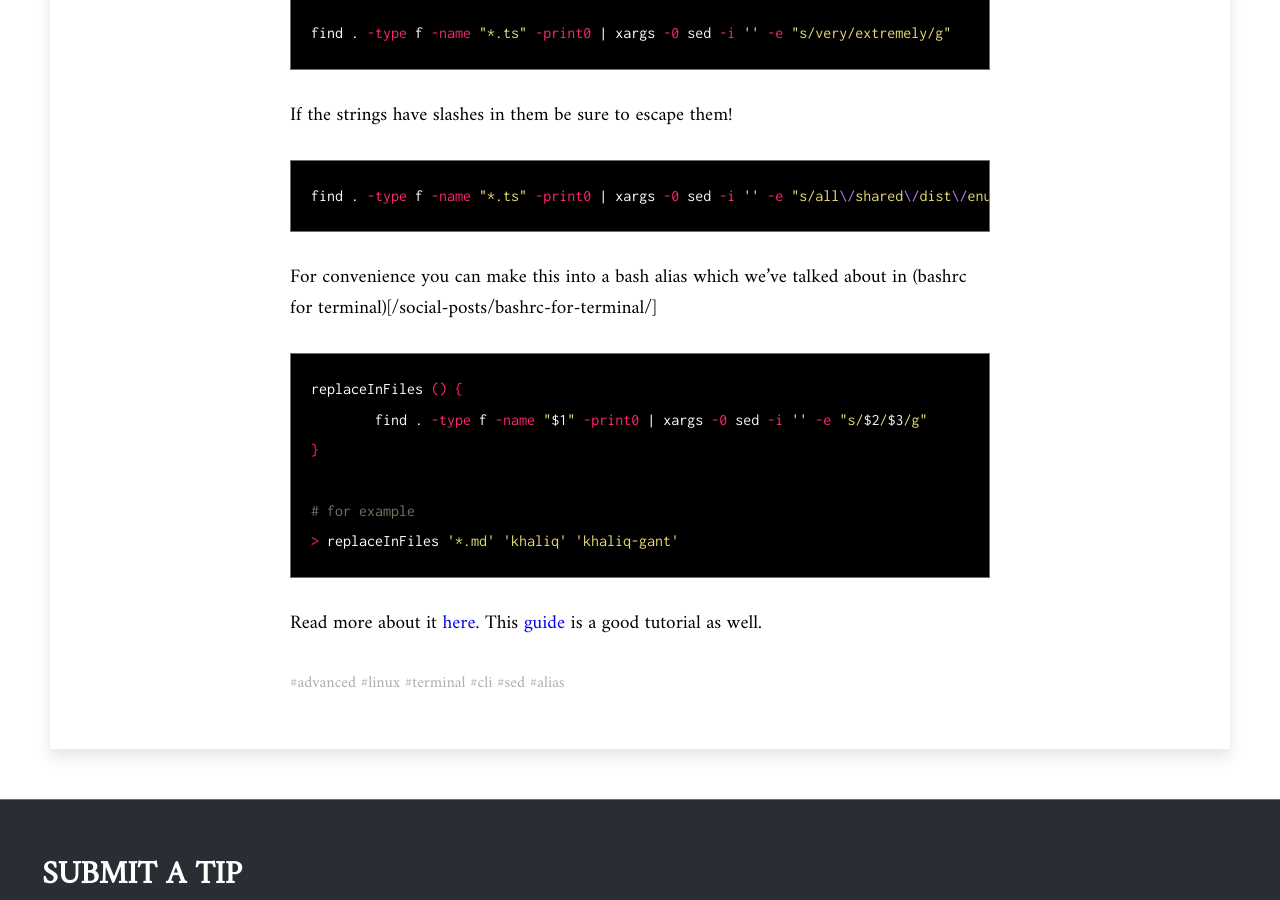
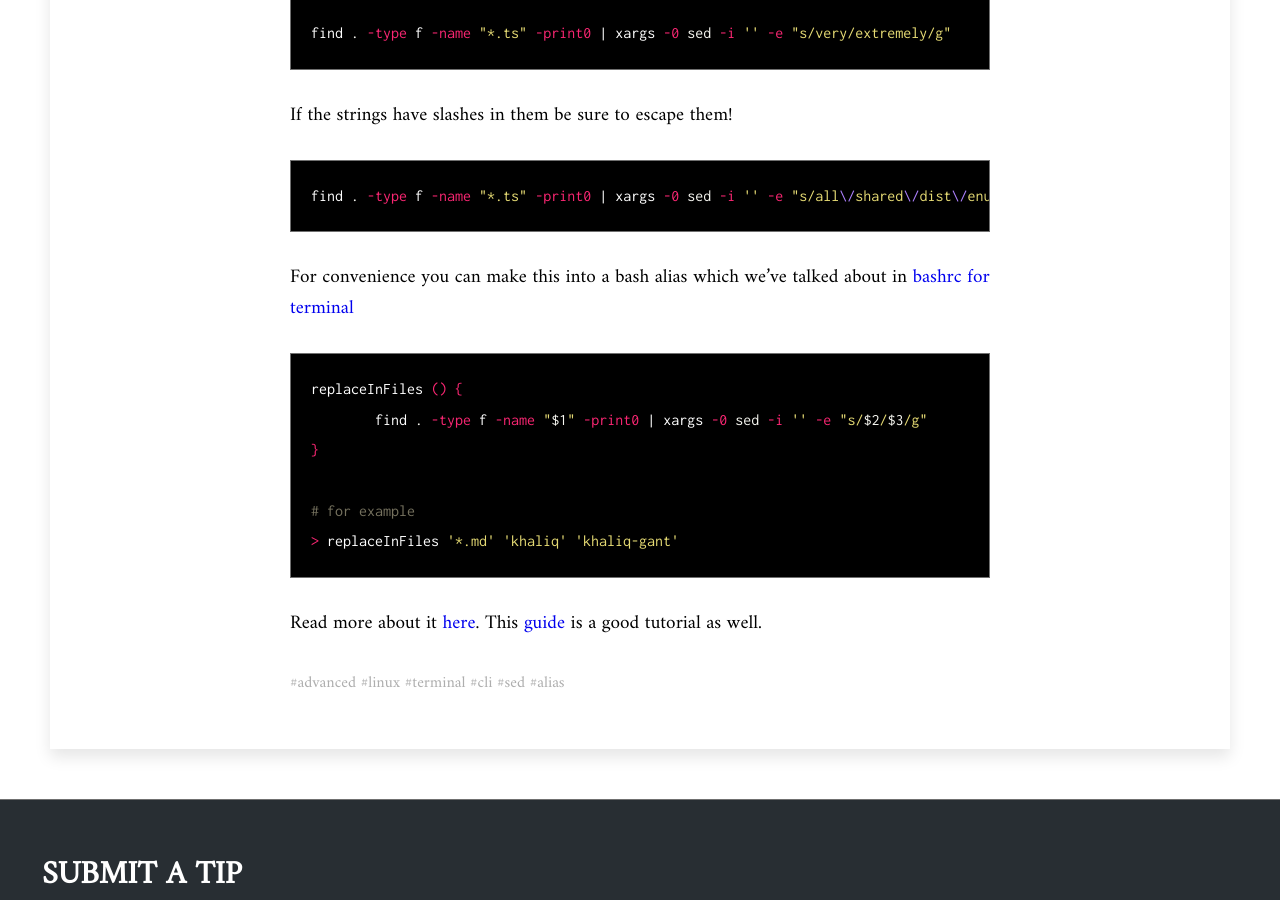
Before and after one commit to dev-diaries/web, a Jekyll site: the page built from _social-posts/sed-replace-all-instances-of-a-string.md, in a window 1280 px wide and 900 px high, scrolled down 508 px. Built offline with Jekyll 4.4.1, drawn with Linux system fonts in a browser that asks for light colours.

Commit message:
fix link

```diff
--- a/_social-posts/sed-replace-all-instances-of-a-string.md
+++ b/_social-posts/sed-replace-all-instances-of-a-string.md
@@ -38,7 +38,7 @@ find . -type f -name "*.ts" -print0 | xargs -0 sed -i '' -e "s/all\/shared\/dist
 
 {:.post-content}
 For convenience you can make this into a bash alias which we've talked about in
-(bashrc for terminal)[/social-posts/bashrc-for-terminal/]
+[bashrc for terminal](/social-posts/bashrc-for-terminal/)
 
 {% highlight bash %}
 replaceInFiles () {
```
